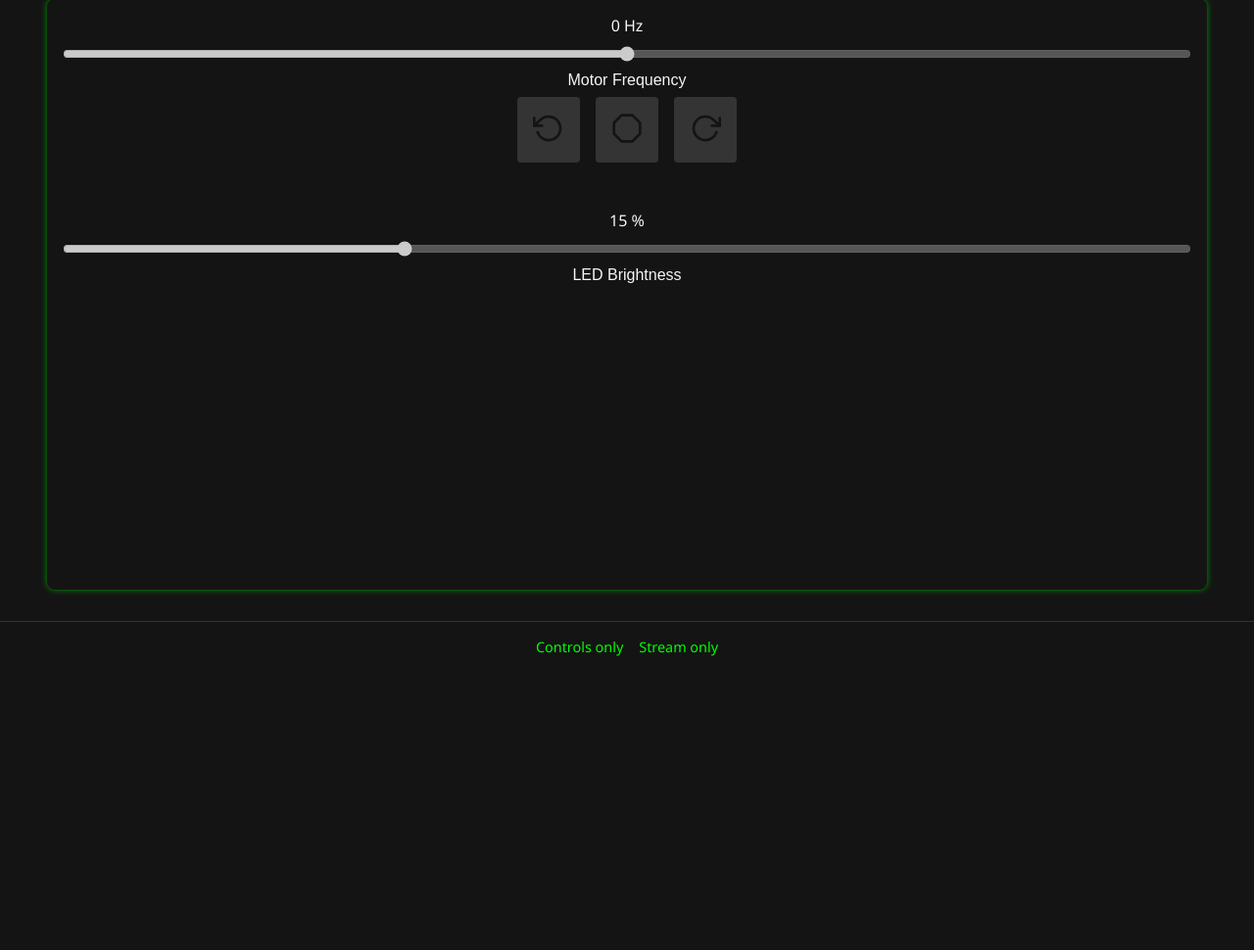
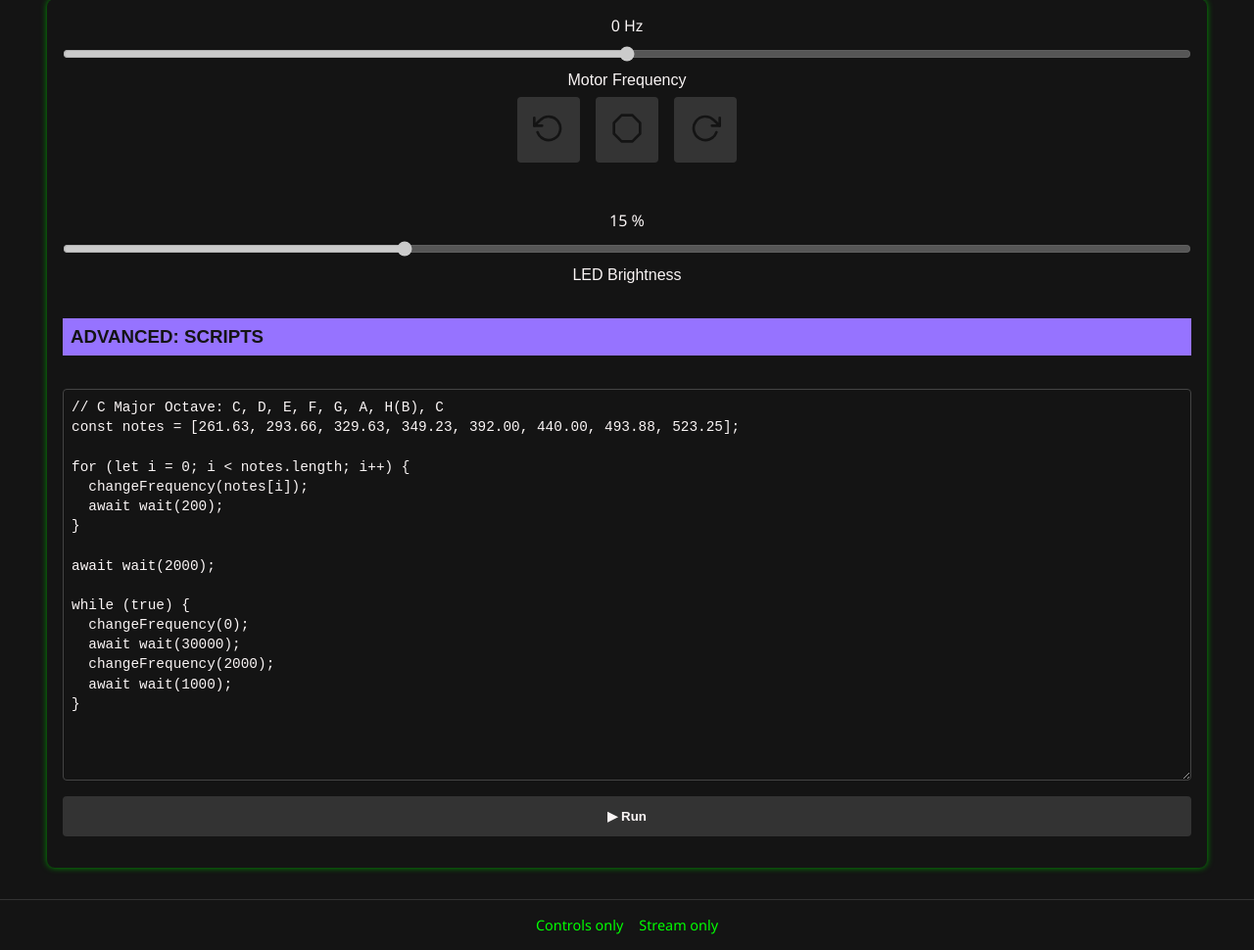
Before and after one commit to kaleido-cam/webapp, a Flask app: page /controls in a window 1280 px wide. Shown: the part 114-1084 px from the top of the page at 98% size. Before the commit the page ends 784 px from the top, so only its background shows below. Run offline with Flask 3, Linux system fonts and the light colour scheme; some web fonts are replaced.

Commit message:
Add support for userscripts

```diff
--- a/static/css/styles.css
+++ b/static/css/styles.css
@@ -60,7 +60,7 @@ p svg, li svg {
     height: 1em;
 }
 
-p a, li a {
+a {
     color: var(--accent-color);
     text-decoration: none;
 }
@@ -367,7 +367,52 @@ input[type="submit"] {
 /*    }*/
 /*}*/
 
+.advanced-controls {
+    margin: 1rem 0;
+}
+
+textarea {
+    padding: 0.5rem;
+    box-sizing: border-box;
+    border: 1px solid #444;
+    border-radius: 4px;
+    background-color: var(--panel-color);
+    color: var(--text-color);
+    resize: vertical;
+}
+
+#editor-container {
+    display: flex;
+    flex-direction: column;
+    align-items: stretch;
+    width: 100%;
+    margin: 1rem 0;
+    gap: 1rem;
+}
+
+textarea#userscript-code {
+    font-family: 'Courier New', Courier, monospace;
+    font-size: 0.9rem;
+    line-height: 1.4;
+    height: 400px;
+    width: 100%;
+    margin: 0 auto;
+}
+
+/* textarea scrollbar */
+/*textarea::-webkit-scrollbar {*/
+/*    width: 8px;*/
+/*}*/
+/*textarea::-webkit-scrollbar-thumb {*/
+/*    background-color: var(--accent-color);*/
+/*    border-radius: 4px;*/
+/*}*/
+/*textarea::-webkit-scrollbar-thumb:hover {*/
+/*    background-color: var(--accent-color);*/
+/*}*/
+
 @media (max-width: 600px) {
+
     .slider-group {
         padding: 0 1rem;
     }
--- /dev/null
+++ b/static/js/userscript.js
@@ -0,0 +1,56 @@
+
+
+// Wait function that can be "cancelled"
+const wait = (ms) => {
+  return new Promise((resolve, reject) => {
+    const timeout = setTimeout(() => {
+      if (isRunning) resolve();
+      else reject(new Error("Script Stopped"));
+    }, ms);
+
+    // This checks periodically or allows external rejection
+    const checkInterval = setInterval(() => {
+      if (!isRunning) {
+        clearTimeout(timeout);
+        clearInterval(checkInterval);
+        reject(new Error("Script Stopped"));
+      }
+    }, 50); // Check every 50ms if we should stop
+  });
+};
+
+let isRunning = false;
+
+async function runUserScript() {
+  if (isRunning) return; // Prevent double runs
+
+  const code = document.getElementById('userscript-code').value;
+  const runBtn = document.getElementById('run-userscript-btn');
+  const stopBtn = document.getElementById('stop-userscript-btn');
+
+  isRunning = true;
+  runBtn.style.display = "none";
+  stopBtn.style.display = "inline-block";
+
+  try {
+    const AsyncFunction = Object.getPrototypeOf(async function(){}).constructor;
+    const script = new AsyncFunction('changeFrequency', 'changeBrightness', 'wait', code);
+
+    await script(changeFrequency, changeBrightness, wait);
+  } catch (err) {
+    if (err.message !== "Script Stopped") {
+      alert("Script Error: " + err.message);
+    }
+  } finally {
+    isRunning = false;
+    runBtn.style.display = "inline-block";
+    stopBtn.style.display = "none";
+  }
+}
+
+function stopUserScript() {
+  isRunning = false;
+  document.getElementById("run-userscript-btn").style.display = "inline-block";
+  document.getElementById("stop-userscript-btn").style.display = "none";
+  changeFrequency(0);
+}
--- a/templates/controls.html
+++ b/templates/controls.html
@@ -7,5 +7,6 @@
 {% block content %}
     <div class="container container-full">
         {% include 'includes/controls.html' %}
+        {% include 'includes/userscript.html' %}
     </div>
 {% endblock %}
--- a/templates/includes/controls.html
+++ b/templates/includes/controls.html
@@ -19,6 +19,9 @@
         <input oninput="changeBrightness(this.value)" type="range" id="brightness_slider" name="brightness"
                min="0" max="50" disabled value="{{ current_brightness }}">
         <label for="brightness_slider">LED Brightness</label>
+        {%  if url_for('controls') != request.path %}
+            <div class="advanced-controls"><a href="{{ url_for('controls') }}">Advanced</a></div>
+        {% endif %}
     </div>
 </div>
 
--- /dev/null
+++ b/templates/includes/userscript.html
@@ -0,0 +1,25 @@
+<div id="editor-container">
+    <h3>Advanced: Scripts</h3>
+    <textarea id="userscript-code">
+// C Major Octave: C, D, E, F, G, A, H(B), C
+const notes = [261.63, 293.66, 329.63, 349.23, 392.00, 440.00, 493.88, 523.25];
+
+for (let i = 0; i < notes.length; i++) {
+  changeFrequency(notes[i]);
+  await wait(200);
+}
+
+await wait(2000);
+
+while (true) {
+  changeFrequency(0);
+  await wait(30000);
+  changeFrequency(2000);
+  await wait(1000);
+}
+    </textarea>
+    <button class="btn-secondary" id="run-userscript-btn" onclick="runUserScript()">▶ Run</button>
+    <button style="display: none" class="btn-danger" id="stop-userscript-btn" onclick="stopUserScript()">■ Stop</button>
+</div>
+
+<script src="{{ url_for('static', filename='js/userscript.js') }}"></script>
```
